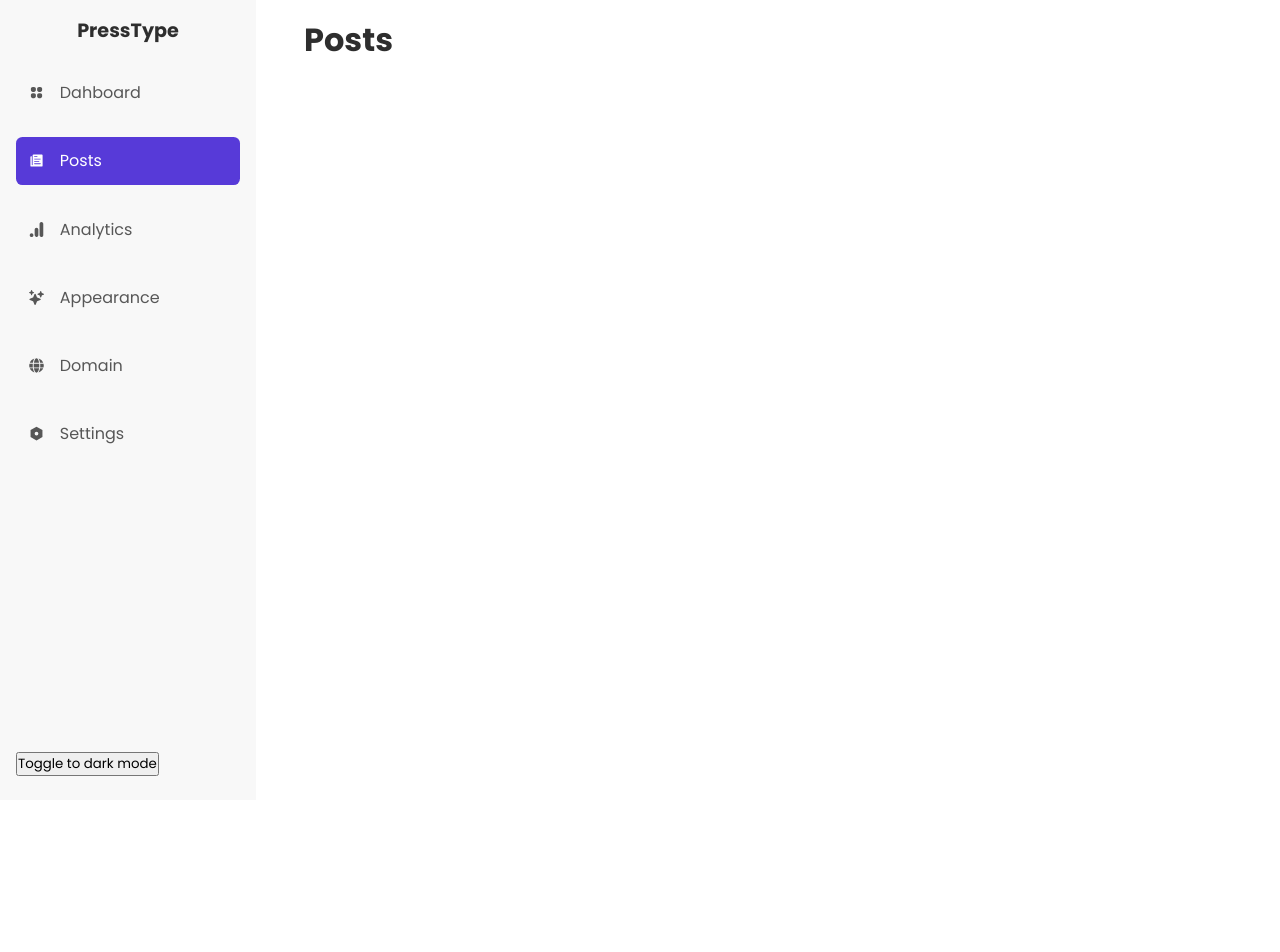
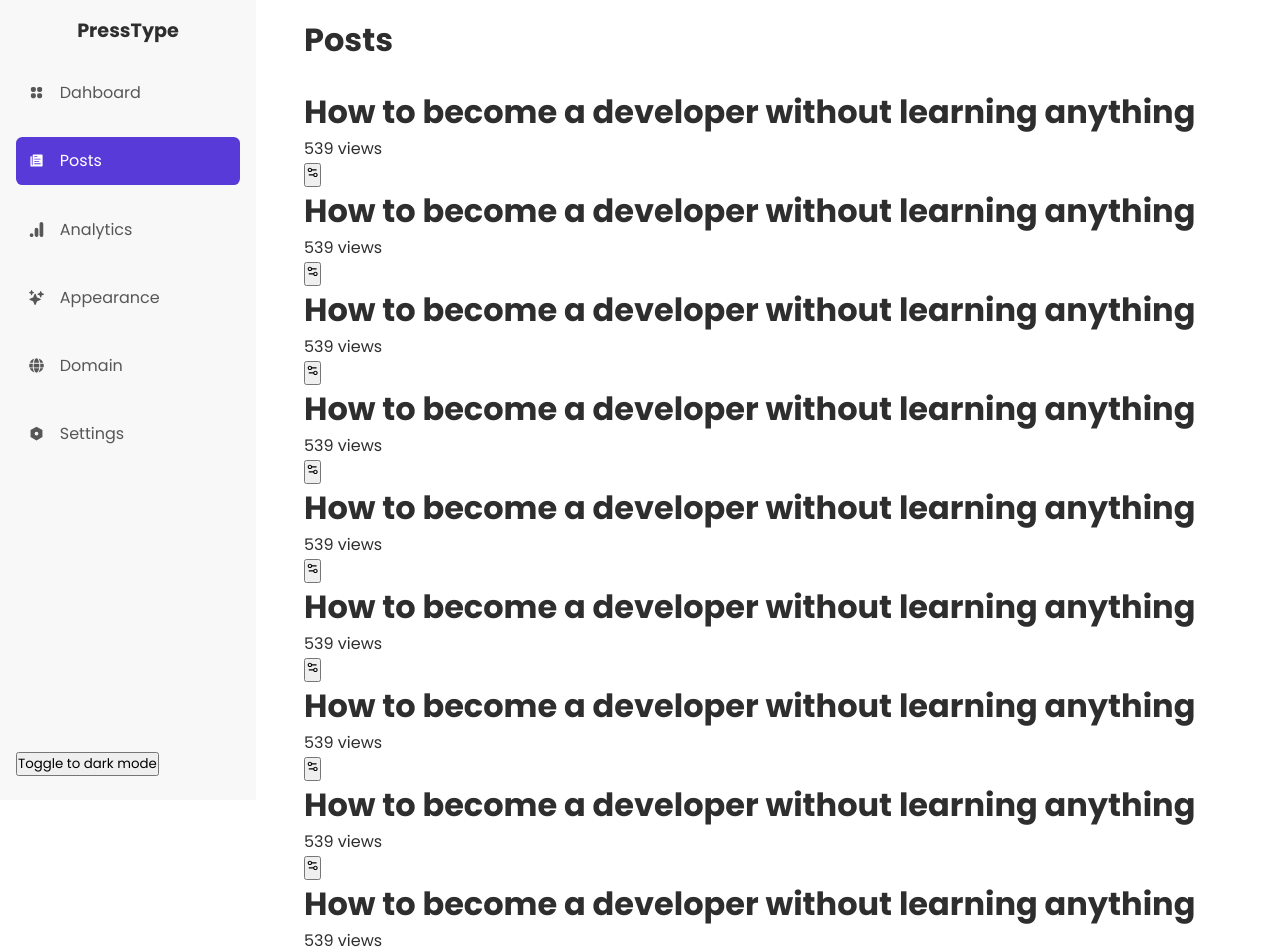
Before and after one commit to akinloluwami/presstype, a Next.js app: page /posts in a window 1280 px wide. Shown: the top 952 px of the page. Before the commit the page ends 800 px from the top, so only its background shows below. Built offline with nearby package versions, Linux system fonts and the light colour scheme.

Commit message:
imported post card component

```diff
--- a/components/dashboard/posts/Posts.tsx
+++ b/components/dashboard/posts/Posts.tsx
@@ -1,4 +1,5 @@
 import React from "react";
+import PostCard from "./PostCard";
 import styles from "./styles.module.scss";
 
 const Posts = () => {
@@ -8,6 +9,18 @@ const Posts = () => {
       {/* <div className={styles.posts_types}>
         <button className={styles.post_type}></button>
       </div> */}
+      <div className="">
+        <PostCard />
+        <PostCard />
+        <PostCard />
+        <PostCard />
+        <PostCard />
+        <PostCard />
+        <PostCard />
+        <PostCard />
+        <PostCard />
+        <PostCard />
+      </div>
     </div>
   );
 };
```
